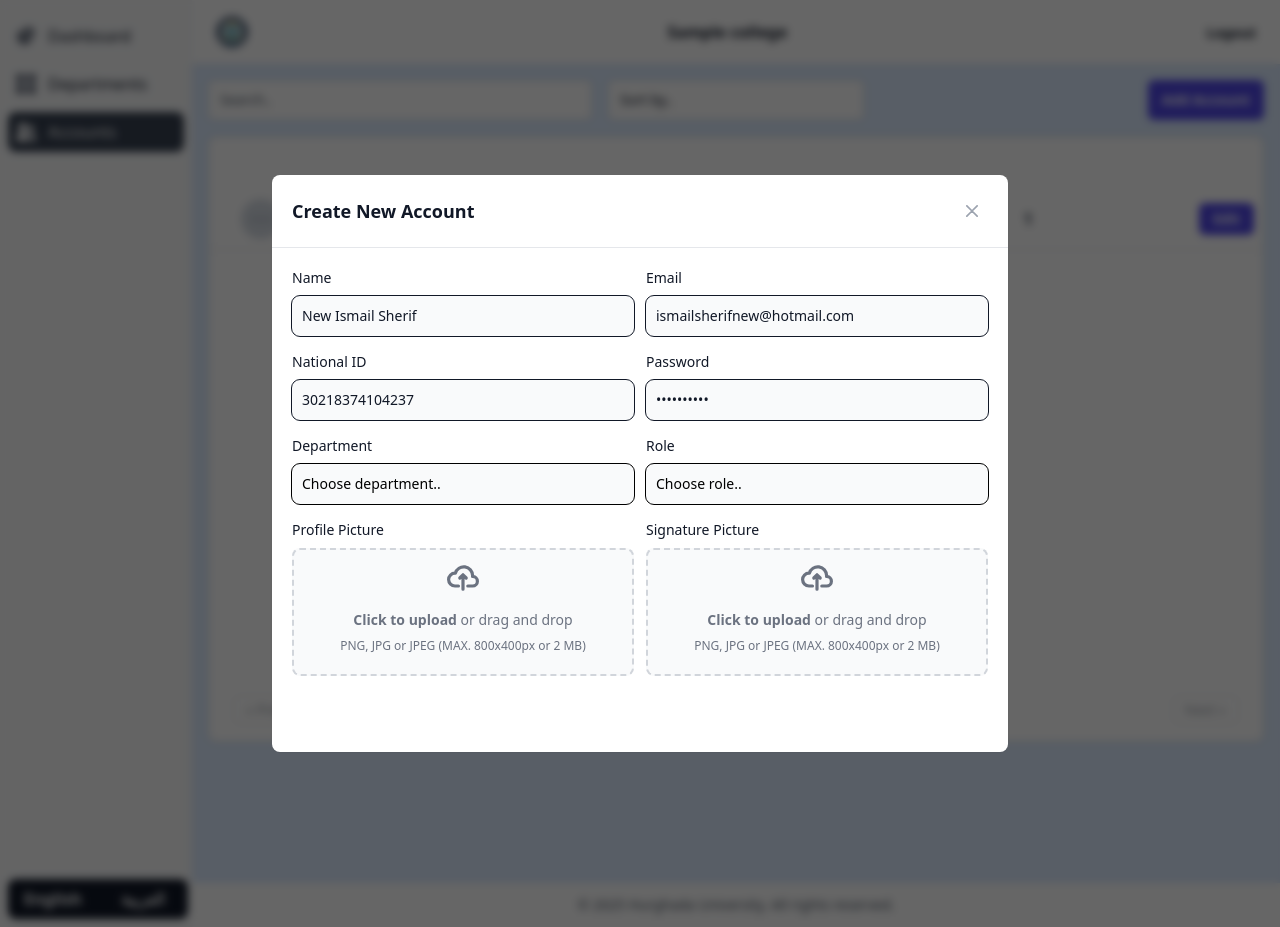
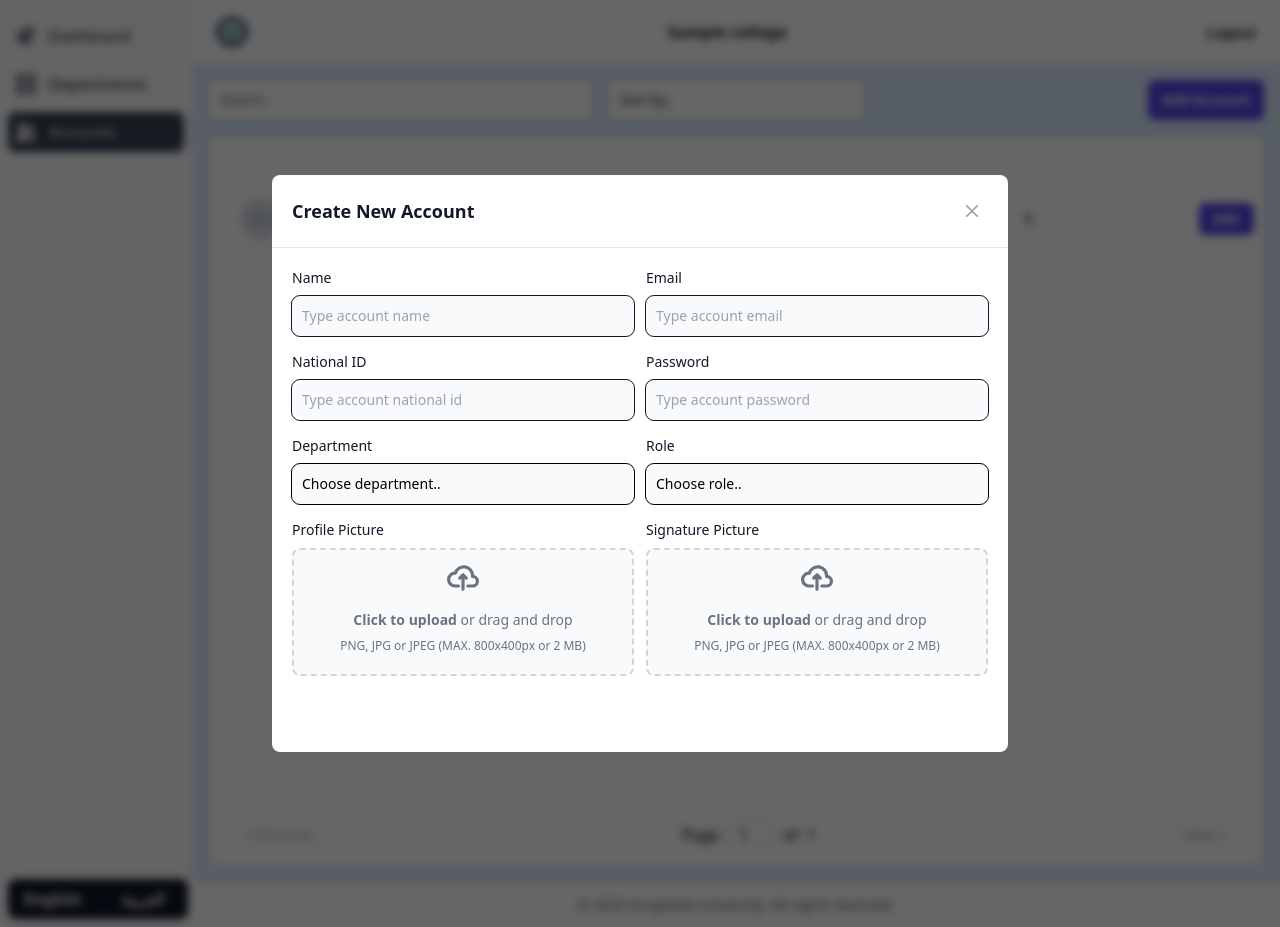
Before and after one commit to GP-2025/email-system-admin-panel, a Flask app: template templates/college_admin/en/accounts.html in a window 1280 px wide, after a click on "Add Account". Run offline with Flask 3, Linux system fonts and the light colour scheme; the template is opened without the code that fills it: most values are stand-ins (such as "Sample title", 1, 10 or a date in 2020); grey boxes marked "Sample" are stand-in pictures; parts of the project's set-up code (start-up, migrations or seed data) failed here and were passed over.

Commit message:
Refactor: Clean up loader functionality and streamline account form inputs for improved clarity and maintainability

```diff
--- a/static/js/loader.js
+++ b/static/js/loader.js
@@ -8,14 +8,3 @@ window.addEventListener("load", () => {
     loader.remove();
   })
 });
-
-function reloadLoader() {
-  document.body.appendChild(loader);
-  loader.classList.remove("loader-hidden");
-}
-
-submitButtons.forEach(button => {
-  button.addEventListener("click", (e) => {
-    reloadLoader()
-  })
-});
--- a/templates/college_admin/en/accounts.html
+++ b/templates/college_admin/en/accounts.html
@@ -133,17 +133,16 @@
                                 </div>
                                 <!-- Modal body -->
                                 <form action="/college_admin/accounts/add_account" method="POST" class="p-4 md:p-5" enctype="multipart/form-data">
-                                    <input type="text" name="accounts" value="{{accounts}}" hidden>
                                     <div class="grid gap-4 mb-4 grid-cols-2">
                                         <div class="col-span-2 flex space-x-3">
                                             <div class="w-1/2">
                                                 <label for="name" class="block mb-2 text-sm font-medium text-gray-900 dark:text-white">Name</label>
-                                                <input value="New Ismail Sherif" type="text" name="account_name" id="name" placeholder="Type account name"
+                                                <input type="text" name="account_name" id="name" placeholder="Type account name"
                                                     class="bg-gray-50 outline text-gray-900 text-sm rounded-lg block w-full p-2.5 dark:bg-gray-600 dark:outline-gray-300 dark:placeholder-gray-400 dark:text-white outline-1 dark:focus:outline-indigo-500" required>
                                             </div>
                                             <div class="w-1/2">
                                                 <label for="email" class="block mb-2 text-sm font-medium text-gray-900 dark:text-white">Email</label>
-                                                <input value="ismailsherifnew@hotmail.com" type="email" name="account_email" id="email" placeholder="Type account email"
+                                                <input type="email" name="account_email" id="email" placeholder="Type account email"
                                                     class="bg-gray-50 outline text-gray-900 text-sm rounded-lg block w-full p-2.5 dark:bg-gray-600 dark:outline-gray-300 dark:placeholder-gray-400 dark:text-white outline-1 dark:focus:outline-indigo-500" required>
                                             </div>
                                         </div>
@@ -151,12 +150,12 @@
                                         <div class="col-span-2 flex space-x-3">
                                             <div class="w-1/2">
                                                 <label for="national_id" class="block mb-2 text-sm font-medium text-gray-900 dark:text-white">National ID</label>
-                                                <input value="30218374104237" maxlength="14" type="text" name="account_national_id" id="national_id" placeholder="Type account national id"
+                                                <input maxlength="14" type="text" name="account_national_id" id="national_id" placeholder="Type account national id"
                                                     class="bg-gray-50 outline text-gray-900 text-sm rounded-lg block w-full p-2.5 dark:bg-gray-600 dark:outline-gray-300 dark:placeholder-gray-400 dark:text-white outline-1 dark:focus:outline-indigo-500" required>
                                             </div>
                                             <div class="w-1/2">
                                                 <label for="password" class="block mb-2 text-sm font-medium text-gray-900 dark:text-white">Password</label>
-                                                <input value="helloworld" minlength="8" type="password" name="account_password" id="password" placeholder="Type account password"
+                                                <input minlength="8" type="password" name="account_password" id="password" placeholder="Type account password"
                                                     class="bg-gray-50 outline text-gray-900 text-sm rounded-lg block w-full p-2.5 dark:bg-gray-600 dark:outline-gray-300 dark:placeholder-gray-400 dark:text-white outline-1 dark:focus:outline-indigo-500" required>
                                             </div>
                                         </div>
@@ -254,7 +253,7 @@
                             </div>
                         </div>
 
-                        <div data-rows-container class="divide-gray-200 overflow-y-auto" style="min-height: 490px;">
+                        <div data-rows-container class="divide-gray-200 overflow-y-auto" style="height: 615px;">
 
                             {% for account in accounts %}
                             <div data-row class="border border-b-1 border-r-0 border-t-0 border-l-0 flex items-center" data-row-template data-row-id="{{account.id}}">
@@ -356,12 +355,12 @@
                                                                 <div class="col-span-2 flex space-x-3">
                                                                     <div class="w-1/2">
                                                                         <label for="name" class="block mb-2 text-sm font-medium text-gray-900 dark:text-white">Name</label>
-                                                                        <input value="New Ismail Sherif" type="text" name="account_name" id="name" placeholder="Type account name"
+                                                                        <input value="{{account.name}}" type="text" name="account_name" placeholder="Type account name"
                                                                             class="bg-gray-50 outline text-gray-900 text-sm rounded-lg block w-full p-2.5 dark:bg-gray-600 dark:outline-gray-300 dark:placeholder-gray-400 dark:text-white outline-1 dark:focus:outline-indigo-500" required>
                                                                     </div>
                                                                     <div class="w-1/2">
                                                                         <label for="email" class="block mb-2 text-sm font-medium text-gray-900 dark:text-white">Email</label>
-                                                                        <input value="ismailsherifnew@hotmail.com" type="email" name="account_email" id="email" placeholder="Type account email"
+                                                                        <input value="{{account.email}}" type="email" name="account_email" placeholder="Type account email"
                                                                             class="bg-gray-50 outline text-gray-900 text-sm rounded-lg block w-full p-2.5 dark:bg-gray-600 dark:outline-gray-300 dark:placeholder-gray-400 dark:text-white outline-1 dark:focus:outline-indigo-500" required>
                                                                     </div>
                                                                 </div>
@@ -370,12 +369,12 @@
                                                                 <div class="col-span-2 flex space-x-3">
                                                                     <div class="w-1/3">
                                                                         <label for="national_id" class="block mb-2 text-sm font-medium text-gray-900 dark:text-white">National ID</label>
-                                                                        <input value="30218374104237" maxlength="14" type="text" name="account_national_id" id="national_id" placeholder="Type account national id"
+                                                                        <input value="{{account.nationalId}}" maxlength="14" type="text" name="account_national_id" placeholder="Type account national id"
                                                                             class="bg-gray-50 outline text-gray-900 text-sm rounded-lg block w-full p-2.5 dark:bg-gray-600 dark:outline-gray-300 dark:placeholder-gray-400 dark:text-white outline-1 dark:focus:outline-indigo-500" required>
                                                                     </div>
                                                                     <div class="w-1/3">
                                                                         <label for="department" class="block mb-2 text-sm font-medium text-gray-900 dark:text-white">Department</label>
-                                                                        <select name="account_department_id" id="department" placeholder="Type account department"
+                                                                        <select name="account_department_id" placeholder="Type account department"
                                                                             class="dark:text-gray-400 appearance-none bg-gray-50 outline text-sm rounded-lg block w-full p-2.5 dark:bg-gray-600 dark:outline-gray-300 dark:placeholder-gray-400 outline-1 dark:focus:outline-indigo-500" required>
                                                                             <option value="">Choose department..</option>
                                                                             {% for dep in departments %}
@@ -389,7 +388,7 @@
                                                                     </div>
                                                                     <div class="w-1/3">
                                                                         <label for="role" class="block mb-2 text-sm font-medium text-gray-900 dark:text-white">Role</label>
-                                                                        <select name="account_role_id" id="role" placeholder="Type account role"
+                                                                        <select name="account_role_id" placeholder="Type account role"
                                                                             class="dark:text-gray-400 appearance-none bg-gray-50 outline text-sm rounded-lg block w-full p-2.5 dark:bg-gray-600 dark:outline-gray-300 dark:placeholder-gray-400 outline-1 dark:focus:outline-indigo-500" required>
                                                                             <option value="">Choose role..</option>
                                                                             {% for role in roles %}
@@ -422,7 +421,7 @@
                                                                                             class="mb-2 text-sm text-gray-500 font-semibold dark:text-gray-400"></p>
                                                                                     </div>
                                                                                 </div>
-                                                                                <input type="file" name="account_profile_picture" id="profile_picture" accept=".png, .jpg, .jpeg" class="hidden">
+                                                                                <input type="file" name="account_profile_picture" accept=".png, .jpg, .jpeg" class="hidden">
                                                                             </label>
                                                                         </div>
                                                                     </div>
@@ -443,7 +442,7 @@
                                                                                         class="mb-2 text-sm text-gray-500 font-semibold dark:text-gray-400"></p>
                                                                                 </div>
                                                                             </label>
-                                                                            <input type="file" name="account_signature_picture" id="signature_picture" accept=".png, .jpg, .jpeg" class="hidden">
+                                                                            <input type="file" name="account_signature_picture" accept=".png, .jpg, .jpeg" class="hidden">
                                                                         </div>
                                                                     </div>
                                                                 </div>
```
